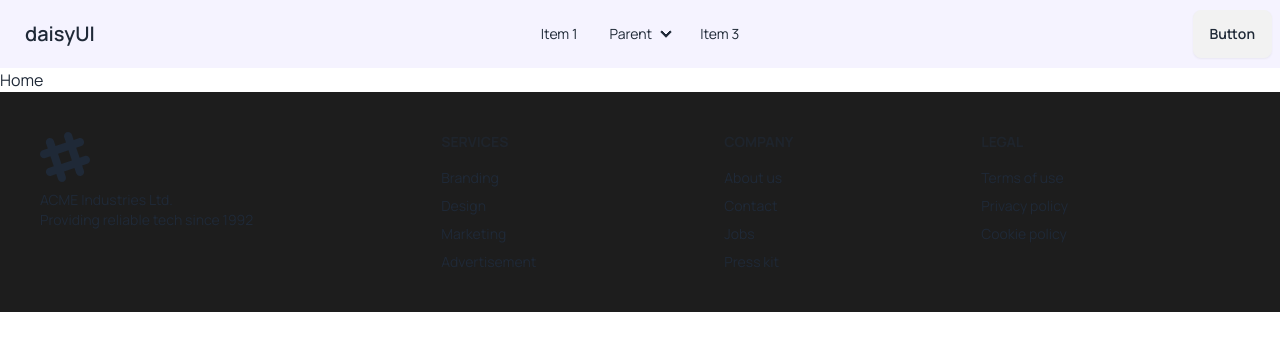
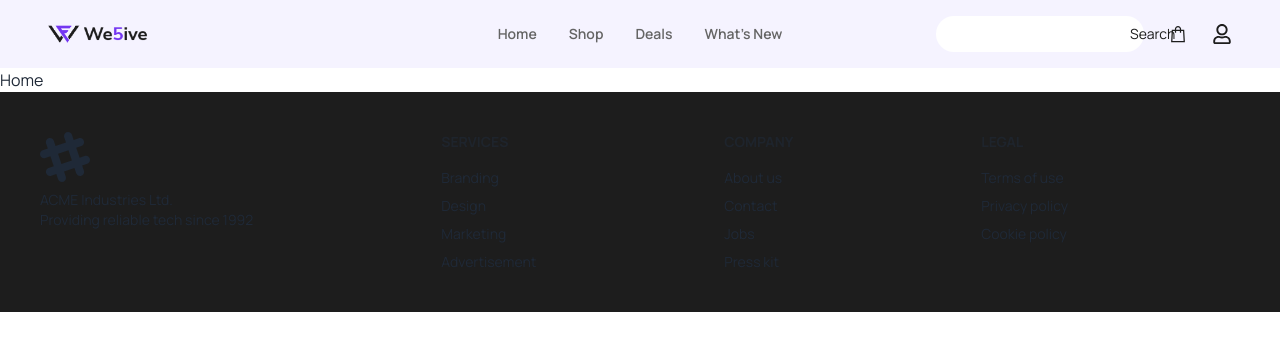
Before and after one commit to hossain-ahamed-khan/fashion-website, a Next.js app: page / in a window 1280 px wide. Shown: the top 350 px of the page. Built offline with nearby package versions, Linux system fonts and the light colour scheme.

Commit message:
fix navbar design

```diff
--- a/components/Shared/Navbar.tsx
+++ b/components/Shared/Navbar.tsx
@@ -1,4 +1,15 @@
-import React from 'react';
+import Image from 'next/image';
+import logo from '../../public/images/logo.png';
+import { CiSearch } from 'react-icons/ci';
+import { LiaShoppingBagSolid } from 'react-icons/lia';
+import { FaRegUser } from 'react-icons/fa';
+
+const navLinks = <>
+    <li><a className='hover:text-[#581FC1]'>Home</a></li>
+    <li><a className='hover:text-[#581FC1]'>Shop</a></li>
+    <li><a className='hover:text-[#581FC1]'>Deals</a></li>
+    <li><a className='hover:text-[#581FC1]'>What's New</a></li>
+</>
 
 const Navbar = () => {
     return (
@@ -22,37 +33,38 @@ const Navbar = () => {
                         </div>
                         <ul
                             tabIndex={0}
-                            className="menu menu-sm dropdown-content bg-base-100 rounded-box z-[1] mt-3 w-52 p-2 shadow">
-                            <li><a>Item 1</a></li>
-                            <li>
-                                <a>Parent</a>
-                                <ul className="p-2">
-                                    <li><a>Submenu 1</a></li>
-                                    <li><a>Submenu 2</a></li>
-                                </ul>
-                            </li>
-                            <li><a>Item 3</a></li>
+                            className="menu menu-sm dropdown-content bg-base-100 rounded-box z-[1] mt-3 w-52 p-2 shadow text-[#646464]">
+                            {navLinks}
                         </ul>
                     </div>
-                    <a className="btn btn-ghost text-xl">daisyUI</a>
+                    <div className='ml-10'>
+                        <Image
+                            src={logo}
+                            width={100}
+                            height={50}
+                            alt="Picture of the author"
+                        />
+                    </div>
                 </div>
                 <div className="navbar-center hidden lg:flex">
-                    <ul className="menu menu-horizontal px-1">
-                        <li><a>Item 1</a></li>
-                        <li>
-                            <details>
-                                <summary>Parent</summary>
-                                <ul className="p-2">
-                                    <li><a>Submenu 1</a></li>
-                                    <li><a>Submenu 2</a></li>
-                                </ul>
-                            </details>
-                        </li>
-                        <li><a>Item 3</a></li>
+                    <ul className="menu menu-horizontal px-1 text-[#646464] font-semibold">
+                        {navLinks}
                     </ul>
                 </div>
-                <div className="navbar-end">
-                    <a className="btn">Button</a>
+                <div className="navbar-end text-[#1D1D1D] text-sm font-normal">
+
+                    <div className='flex w-52 bg-[#FFFFFF] items-center p-2 rounded-3xl'>
+                        <input type="text" />
+                        <CiSearch className='text-xl mx-2' />
+                        Search
+                    </div>
+
+                    <div>
+                        <LiaShoppingBagSolid className='mx-6 text-xl' />
+                    </div>
+                    <div>
+                        <FaRegUser className='mr-10 text-xl' />
+                    </div>
                 </div>
             </div>
         </div>
```
